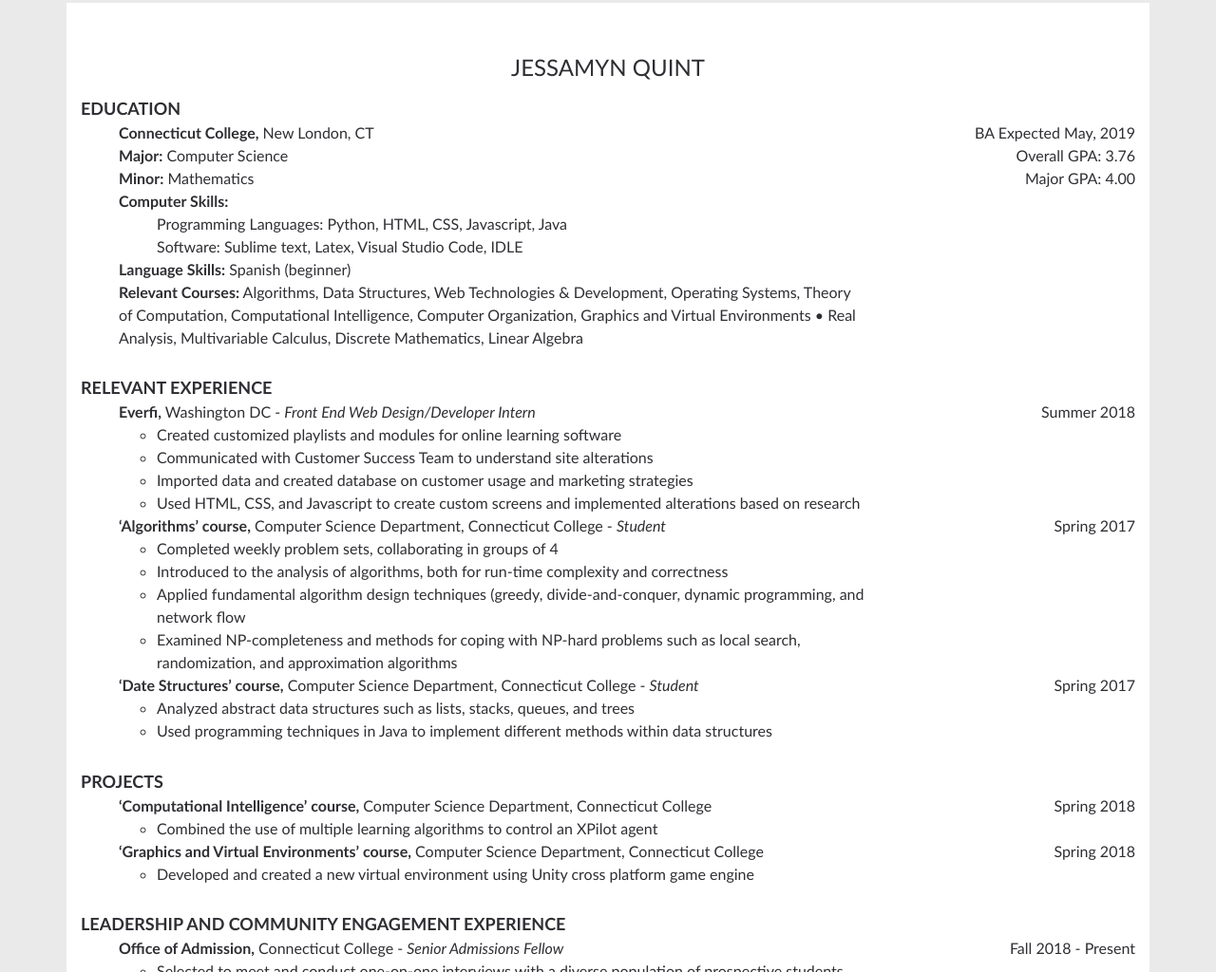
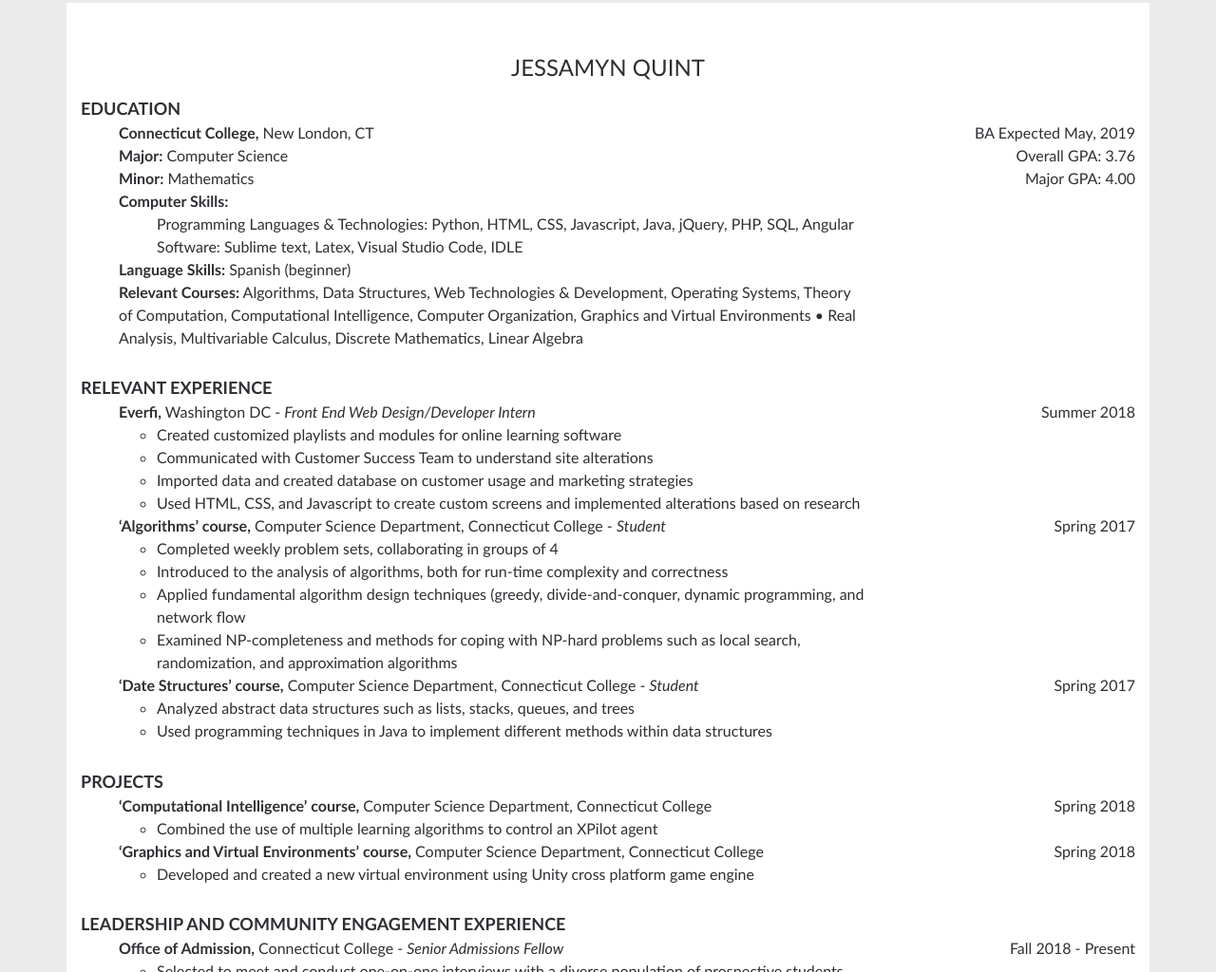
Before and after one commit to JLHQuint/JLHQuint.github.io, a plain HTML site: page index.html in a window 1280 px wide. Shown: the part 3386-4410 px from the top of the page at 95% size. Drawn offline with nearby package versions, Linux system fonts and the light colour scheme.

Commit message:
Update index.html
updated programming languages and technologies that I am familiar with

```diff
--- a/index.html
+++ b/index.html
@@ -183,7 +183,7 @@
                         <li><b>Minor:</b> Mathematics</li>
                         <li><b>Computer Skills:</b>
                             <ul class="no-bullets">
-                                <li>Programming Languages: Python, HTML, CSS, Javascript, Java</li>
+                                <li>Programming Languages & Technologies: Python, HTML, CSS, Javascript, Java, jQuery, PHP, SQL, Angular</li>
                                 <li>Software: Sublime text, Latex, Visual Studio Code, IDLE</li>
                             </ul>
                         </li>
```
